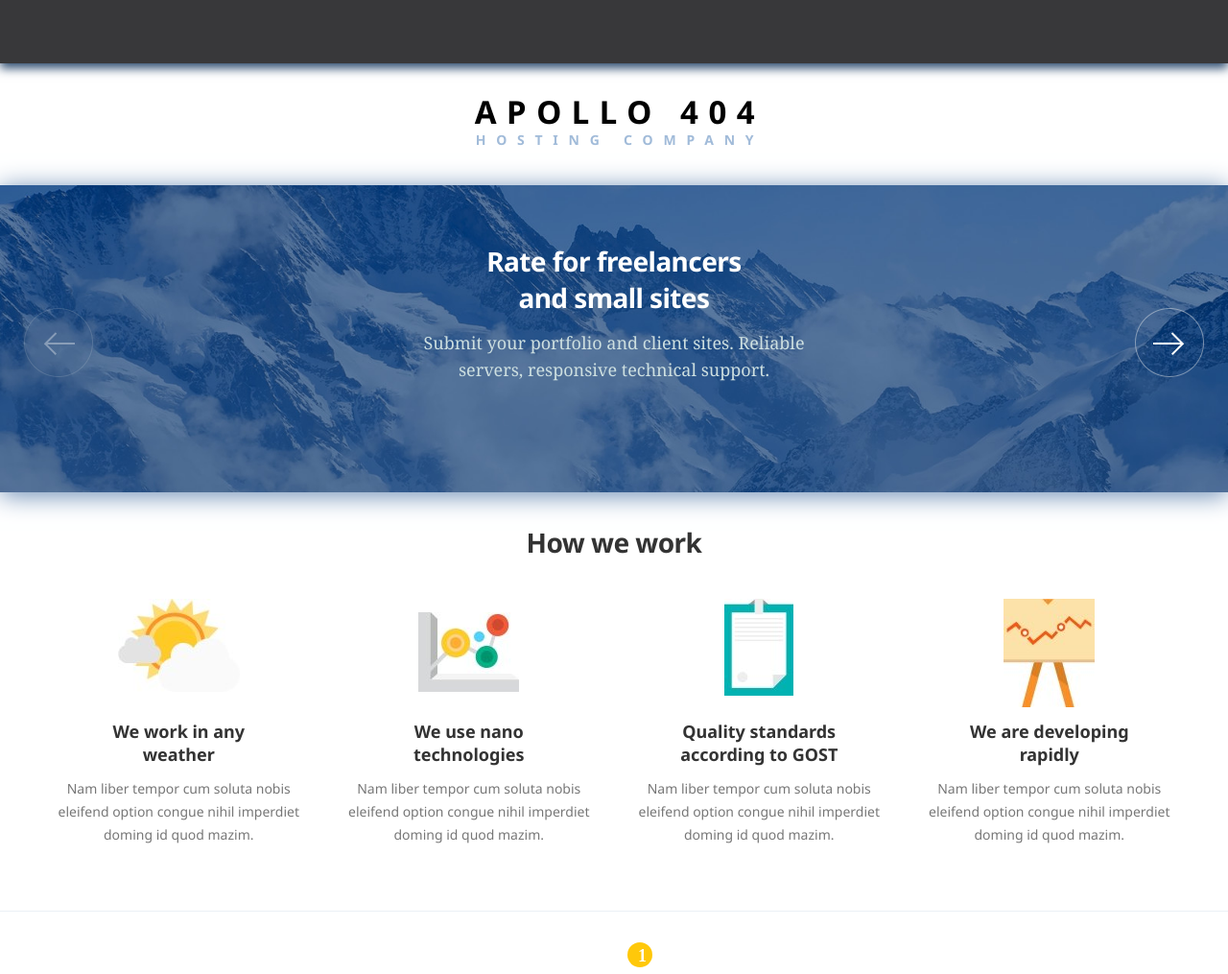
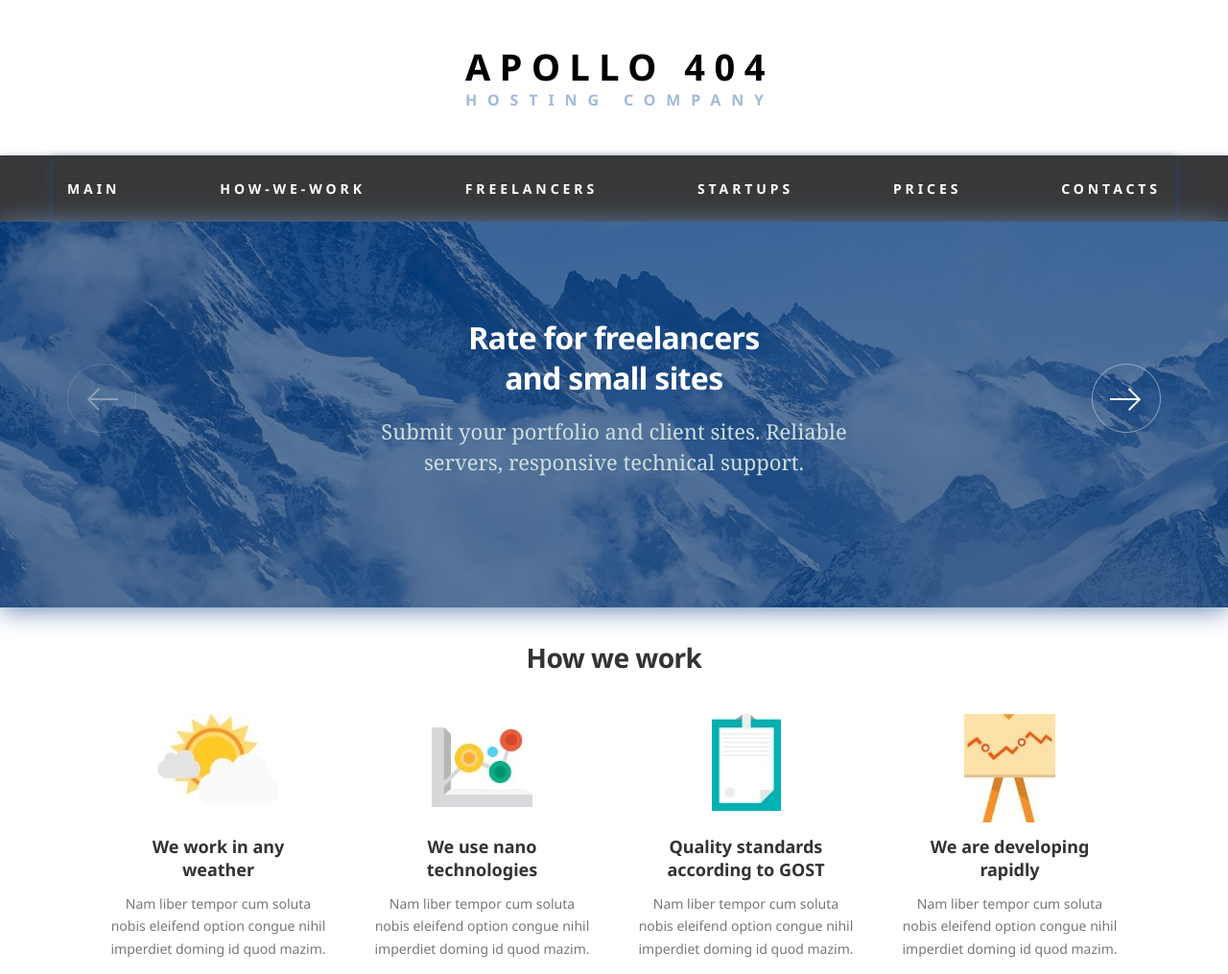
Before and after one commit to enterkvas/dz_10_apollo_finish, a plain HTML site: page index.html in a window 1280 px wide. Shown: the top 1015 px of the page at 96% size. Drawn offline with nearby package versions, Linux system fonts and the light colour scheme; a web font is replaced by a local one.

Commit message:
The whole 992 page is ready

```diff
--- a/css/base/gridLayout.css
+++ b/css/base/gridLayout.css
@@ -1,4 +1,5 @@
 .container {
+	max-width: 1170px;
 	margin: 0 auto;
 	padding: 0 15px 0 15px;
 }
--- a/css/blocks/card.css
+++ b/css/blocks/card.css
@@ -53,8 +53,8 @@
 @media (min-width: 768px) {
 	.card {
 		padding-top: 36px		;
-		padding-left: 35px;
-		padding-right: 35px;
+		padding-left: 10px;
+		padding-right: 10px;
 	}
 	.card__price {
 		letter-spacing: 1px;
--- a/css/sections/logo.css
+++ b/css/sections/logo.css
@@ -18,3 +18,19 @@
 	letter-spacing: 0.77em;
 	color: #a1bbd9;
 }
+
+@media (min-width: 992px) {
+	.logo {
+		padding-top: 50px;
+		padding-bottom: 50px;
+	}
+	.logo__header--title {
+		margin-bottom: 8px;
+		font-size: 38px;
+		letter-spacing: 0.25em
+	}
+	.logo__header--subtitle {
+		font-size: 16px;
+		letter-spacing: 0.68em;
+	}
+}
--- a/css/sections/navigation.css
+++ b/css/sections/navigation.css
@@ -78,17 +78,42 @@
 }
 
 @media (min-width: 992px) {
+	.navigation {
+		position: static;
+		height: 69px;
+	}
 	.menu__burger {
 		display: none;
 	}
 	.menu__list {
+		position: static;
 		display: flex;
+		justify-content: space-between;
+		align-items: center;
+
+		max-width: 1170px;
+		height: 69px;
+		padding: 0;
+		margin: 0;
+		padding-left: 25px;
+		padding-right: 25px;
+		margin: 0 auto;
+		background-color: inherit;
 	}
 	.menu__list li {
 		border-bottom: none;
 	}
 	.menu__list a {
-		padding: 0;
-		display: inline;
+		padding: 24px 0;
+	}
+	.menu__list a:hover {
+		color: #ffcc00;
 	}
 }
+
+@media (min-width: 1200px) {
+	.menu__list {
+		padding-left: 15px;
+		padding-right: 15px;
+	}
+}
--- a/css/sections/prices.css
+++ b/css/sections/prices.css
@@ -31,6 +31,10 @@
 	.prices__row {
 		display: flex;
 		justify-content: center;
-		column-gap: 25px;
+		column-gap: 30px;
+	}
+	.prices__col {
+		flex: 1 0 26%;
+		white-space: nowrap;
 	}
 }
--- a/css/sections/service-description.css
+++ b/css/sections/service-description.css
@@ -89,14 +89,17 @@
 	.service-description__col--2 {
 		order: 2;
 	}
+	.service-description__img {
+		margin-right: -15px;
+		background-size: contain;
+		height: 100%;
+	}
 	.service-description__img--tablet {
 		background-image: url("../../img/images/tablet_768.png");
-		background-size: cover;
 	}
 	.service-description__img--rocket {
 		background-image: url("../../img/images/rocket_768.png");
 		margin-top: -30px;
-		margin-left: -10px;
 	}
 	.service-description__title {
 		margin-bottom: 23px;
@@ -109,3 +112,9 @@
 		margin-top: 24px;
 	}
 }
+
+/* @media (min-width: 992px) {
+	.service-description__col {
+		flex: 1 1 50%;
+	}
+} */
--- a/css/sections/slider.css
+++ b/css/sections/slider.css
@@ -43,14 +43,12 @@
 @media (min-width: 768px) {
 	/* Стрелки */
 	.slider-swiper .swiper-button-prev {
-		content: '';
 		background-image: url("../../img/icons/arrow-left.png");
 		width: 72px;
 		height: 72px;
 		top: 90px;
 	}
 	.slider-swiper .swiper-button-next {
-		content: '';
 		background-image: url("../../img/icons/arrow-right.png");
 		width: 72px;
 		height: 72px;
@@ -58,8 +56,42 @@
 	}
 }
 @media (min-width: 992px) {
+	.slider {
+		padding-top: 80px;
+		padding-bottom: 0;
+	}
+	.slider-swiper__title {
+		margin-bottom: 19px;
+		font-size: 32px;
+		line-height: 1.31;
+	}
+	.slider-swiper__subtitle {
+		font-size: 22px;
+		line-height: 1.45;
+	}
 	/* Пагинация Буллеты */
 	.slider-swiper .swiper-pagination {
 		display: none;
 	}
+	.slider-swiper .swiper-button-next {
+		top: 78px;
+	}
+	.slider-swiper .swiper-button-prev {
+		top: 78px;
+	}
 }
+
+@media (min-width: 1200px) {
+	.slider {
+		padding-top: 100px;
+		padding-bottom: 30px;
+	}
+	.slider-swiper .swiper-button-prev {
+		top: 70px;
+		left: 0;
+	}
+	.slider-swiper .swiper-button-next {
+		top: 70px;
+		right: 0;
+	}
+}
--- a/js/script.js
+++ b/js/script.js
@@ -17,18 +17,40 @@ if (menuLinks.length > 0) {
 	});
 	function onMenuLinkClick(e) {
 		const menuLink = e.target;
+		const w = document.body.clientWidth;
+		if (w < 992) {
 			navList.classList.toggle('_active');
 			nav.classList.toggle('navigation--navy-blue');
 			if (menuLink.dataset.goto && document.querySelector(menuLink.dataset.goto)) {
 				const menuBlock = document.querySelector(menuLink.dataset.goto);
-			const menuBlockValue = menuBlock.getBoundingClientRect().top - document.querySelector('.navigation').offsetHeight;;
+				const menuBlockValue = menuBlock.getBoundingClientRect().top - document.querySelector('.navigation').offsetHeight;
 
 				window.scrollTo ({
 					top: menuBlockValue,
 					behavior: "smooth"
 				});
+			}
+		} else if (w > 991) {
+			if (menuLink.dataset.goto && document.querySelector(menuLink.dataset.goto)) {
+				const menuBlock = document.querySelector(menuLink.dataset.goto);
+				if (window.pageYOffset === 0) {
+					const menuBlockValue = menuBlock.getBoundingClientRect().top;
+
+					window.scrollTo ({
+						top: menuBlockValue,
+						behavior: "smooth"
+					});
+				} else if (window.pageYOffset > 0) {
+					const menuBlockValue = menuBlock.getBoundingClientRect().top + window.pageYOffset;
+
+					window.scrollTo ({
+						top: menuBlockValue,
+						behavior: "smooth"
+					});
+				}
+			}
+		}
 		e.preventDefault();
-		}
 	}
 }
 
```
Lines whose indentation alone changed are shown as unchanged.
